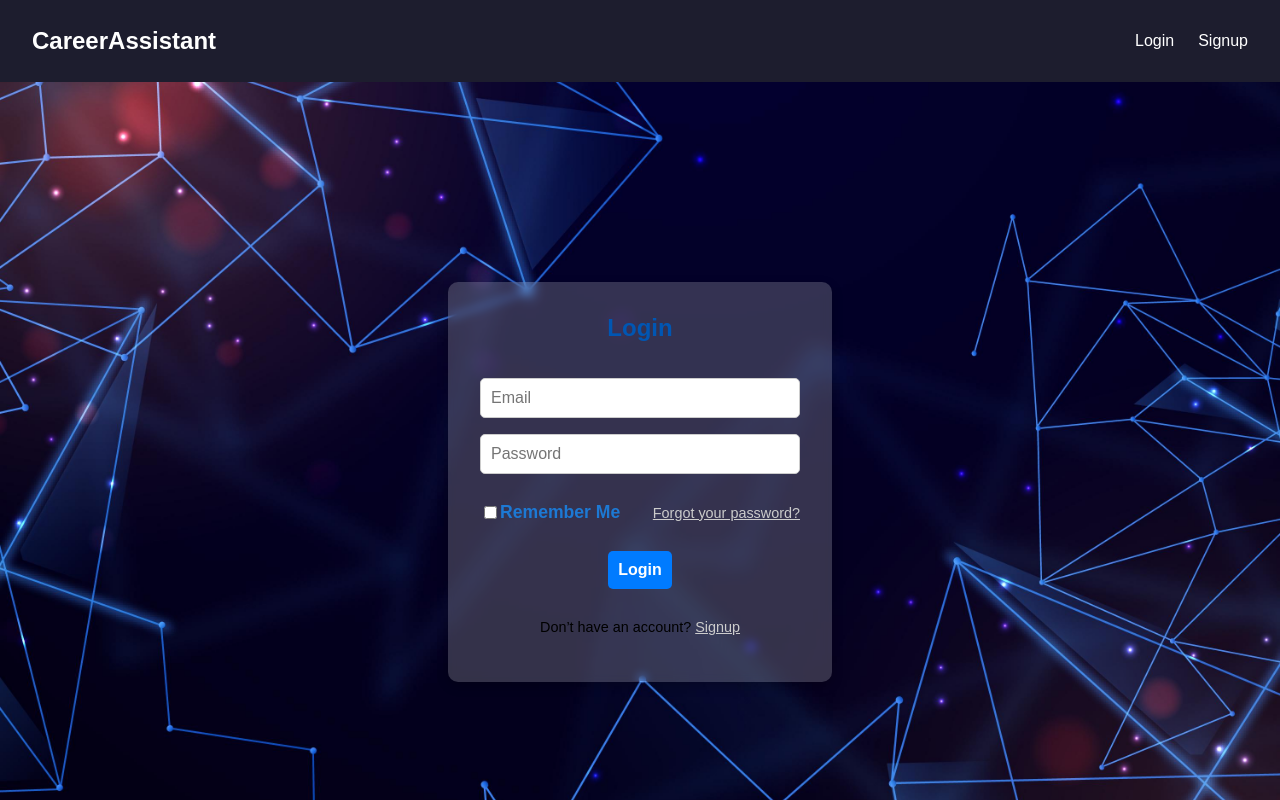
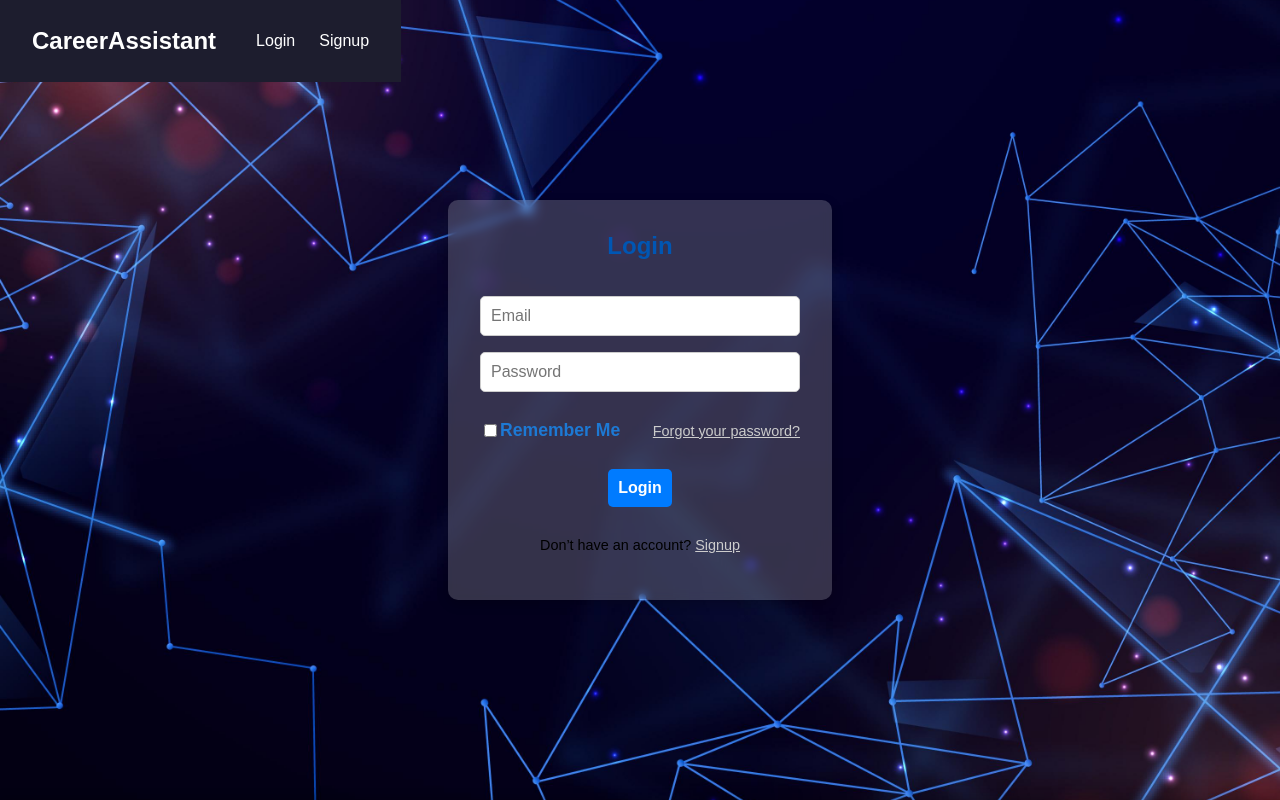
Before and after one commit to yeswanthvuddagiri/frontend, a React (Create React App) app: page /login in a window 1280 px wide. Shown: the top 800 px of the page. Built offline with nearby package versions, Linux system fonts and the light colour scheme; the HTML template or start-up script is replaced by a standard one.

Commit message:
Update Navbar.css

```diff
--- a/src/Navbar.css
+++ b/src/Navbar.css
@@ -6,7 +6,7 @@
   display: flex;
   justify-content: space-between;
   align-items: center;
-  position: sticky;
+  position: fixed;
   top: 0;
   z-index: 1000;
 }
```
